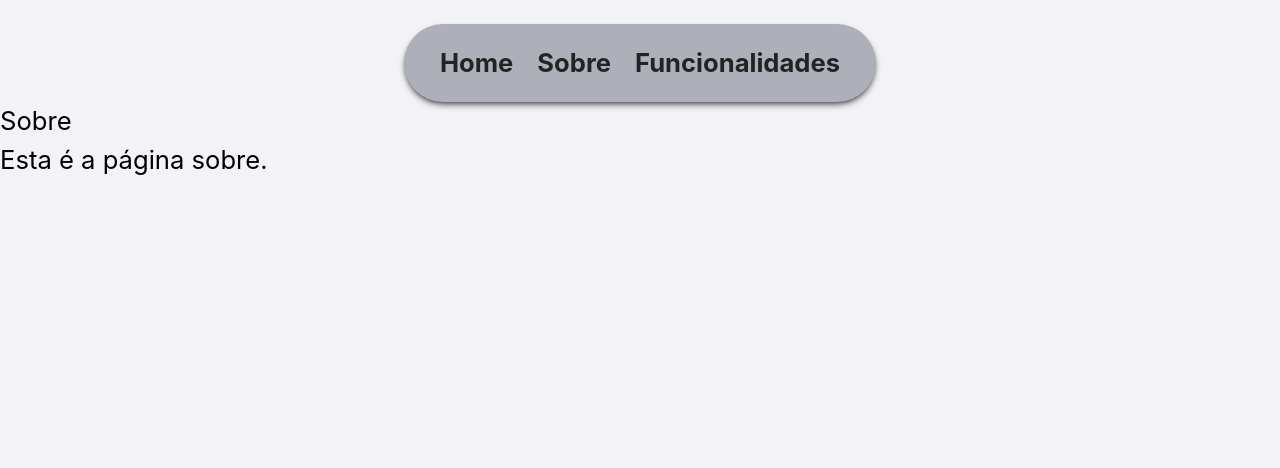
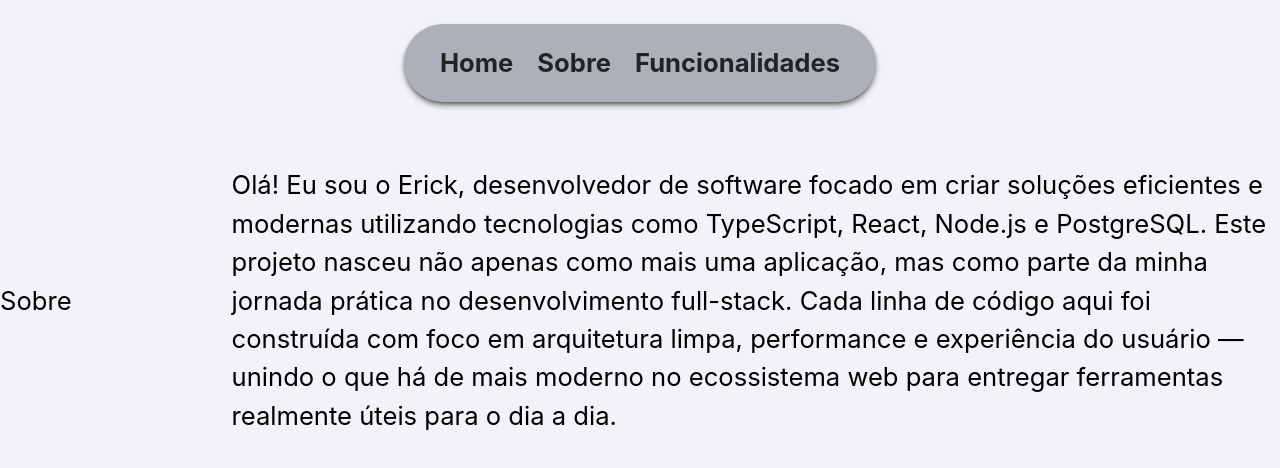
Before and after one commit to ErickDsBR/finance_web, a React (Vite) app: page / in a window 1280 px wide. Both pictures are taken after a click on the button "Sobre". Shown: the top 468 px of the page. Built offline with nearby package versions, Linux system fonts and the light colour scheme; what tailwindcss-motion would draw is missing.

Commit message:
feat(sobre): add about page content

```diff
--- a/src/pages/sobre/sobre.tsx
+++ b/src/pages/sobre/sobre.tsx
@@ -1,8 +1,17 @@
 export function Sobre() {
   return (
-    <div>
-      <h1>Sobre</h1>
-      <p>Esta é a página sobre.</p>
+    <div className="flex justify-center items-center pt-16">
+      <h1 className="flex items-center justify-center pr-40">Sobre</h1>
+      <p>
+        Olá! Eu sou o Erick, desenvolvedor de software focado em criar soluções
+        eficientes e modernas utilizando tecnologias como TypeScript, React,
+        Node.js e PostgreSQL. Este projeto nasceu não apenas como mais uma
+        aplicação, mas como parte da minha jornada prática no desenvolvimento
+        full-stack. Cada linha de código aqui foi construída com foco em
+        arquitetura limpa, performance e experiência do usuário — unindo o que
+        há de mais moderno no ecossistema web para entregar ferramentas
+        realmente úteis para o dia a dia.
+      </p>
     </div>
   );
 }
```
